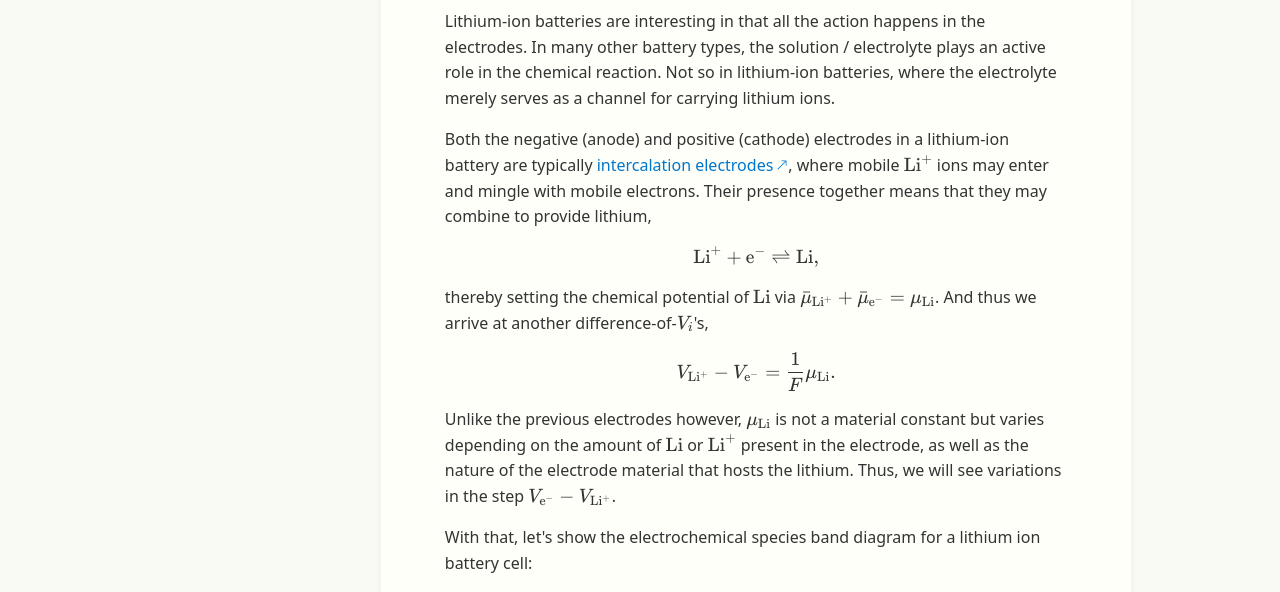
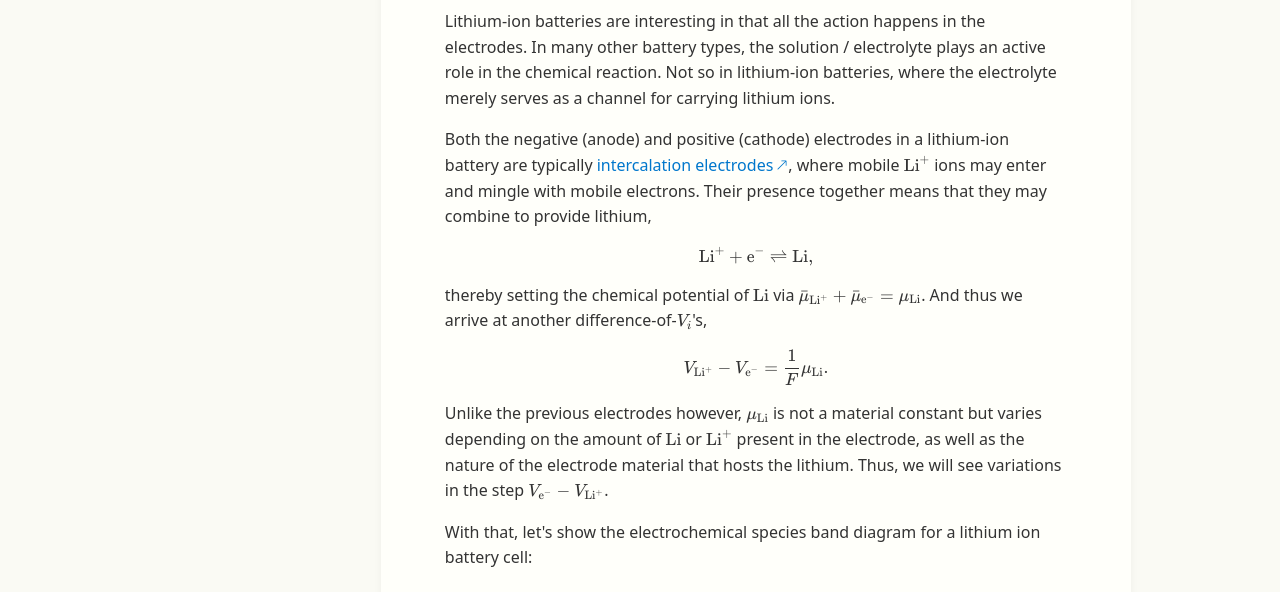
Before and after one commit to markblundeberg/markblundeberg.github.io, an Eleventy site: page src/esbd/lib.md in a window 1280 px wide. Shown: the part 168-760 px from the top of the page. Built offline with nearby package versions, Linux system fonts and the light colour scheme; Eleventy itself is replaced by a stand-in of ours; files that its build step writes are made by us from their sources; what @vscode/markdown-it-katex would draw is missing.

Commit message:
katex default font size to 1.1em (default was 1.21em)

```diff
--- a/src/css/style.css
+++ b/src/css/style.css
@@ -18,6 +18,10 @@ body {
     margin: 0; /* Remove default body margin */
     padding: 0;
     background-color: #fafaf4; /* Slightly off-white background */
+}
+
+.katex {
+    font-size: 1.1em !important;
 }
 
 /* ====== Layout Styles ====== */
```
